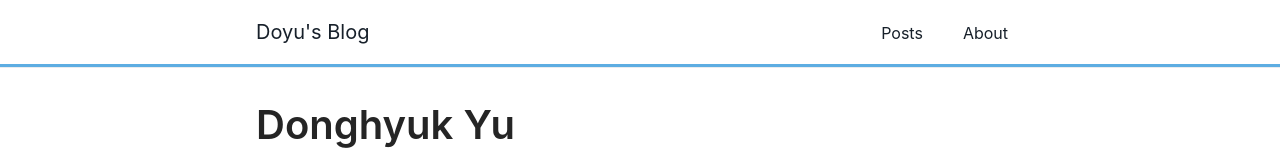
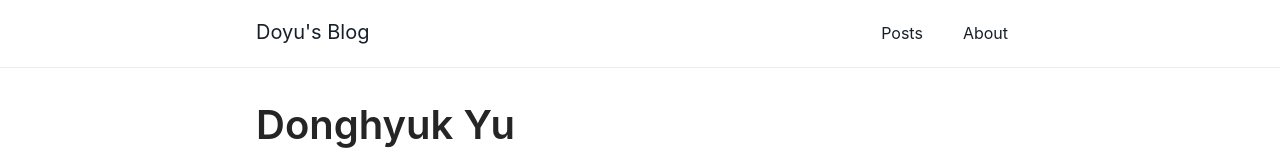
Before and after one commit to YUDONGHYUK/doyu-blog, a Next.js app: page / in a window 1280 px wide. Shown: the top 160 px of the page. Built offline with nearby package versions, Linux system fonts and the light colour scheme.

Commit message:
fix: fixed scrll gauge initialization issue & seperate scroll-indicator component

```diff
--- a/components/layout/main-navigation.tsx
+++ b/components/layout/main-navigation.tsx
@@ -1,32 +1,9 @@
 import Link from 'next/link';
 import Logo from './logo';
+import ScrollIndicator from './scroll-indicator';
 import styled from 'styled-components';
-import { useState, useEffect } from 'react';
 
 const MainNavigation = () => {
-  const [progressWidth, setProgressWidth] = useState(0);
-
-  const handleScroll = () => {
-    if (window.scrollY === 0) {
-      setProgressWidth(0);
-    }
-
-    const percent: number =
-      (Math.floor(window.scrollY) /
-        (document.body.scrollHeight - window.innerHeight)) *
-      100;
-
-    setProgressWidth(percent);
-  };
-
-  useEffect(() => {
-    window.addEventListener('scroll', handleScroll);
-
-    return () => {
-      window.addEventListener('scroll', handleScroll);
-    };
-  });
-
   return (
     <Header>
       <Container>
@@ -46,9 +23,7 @@ const MainNavigation = () => {
           </List>
         </Nav>
       </Container>
-      <ScrollIndicator>
-        <ScrollBar percent={progressWidth} />
-      </ScrollIndicator>
+      <ScrollIndicator />
     </Header>
   );
 };
@@ -107,11 +82,3 @@ const ListItem = styled.li`
     border-bottom: 2px solid #abb2b9;
   }
 `;
-
-const ScrollIndicator = styled.div``;
-
-const ScrollBar = styled.div<{ percent: number }>`
-  width: ${({ percent }) => percent}%;
-  height: 0.2rem;
-  background-color: #5dade2;
-`;
--- /dev/null
+++ b/components/layout/scroll-indicator.tsx
@@ -0,0 +1,44 @@
+import { useState, useEffect, useCallback } from 'react';
+import styled from 'styled-components';
+
+const ScrollIndicator = () => {
+  const [progressWidth, setProgressWidth] = useState(0);
+
+  const handleScroll = useCallback(() => {
+    if (window.scrollY === 0) {
+      setProgressWidth(0);
+      return;
+    }
+
+    const percent: number =
+      (Math.floor(window.scrollY) /
+        (document.body.scrollHeight - window.innerHeight)) *
+      100;
+
+    setProgressWidth(percent);
+  }, []);
+
+  useEffect(() => {
+    window.addEventListener('scroll', handleScroll);
+
+    return () => {
+      window.addEventListener('scroll', handleScroll);
+    };
+  }, []);
+
+  return (
+    <Container>
+      <ScrollBar percent={progressWidth} />
+    </Container>
+  );
+};
+
+export default ScrollIndicator;
+
+const Container = styled.div``;
+
+const ScrollBar = styled.div<{ percent: number }>`
+  width: ${({ percent }) => percent}%;
+  height: 0.2rem;
+  background-color: #5dade2;
+`;
```
